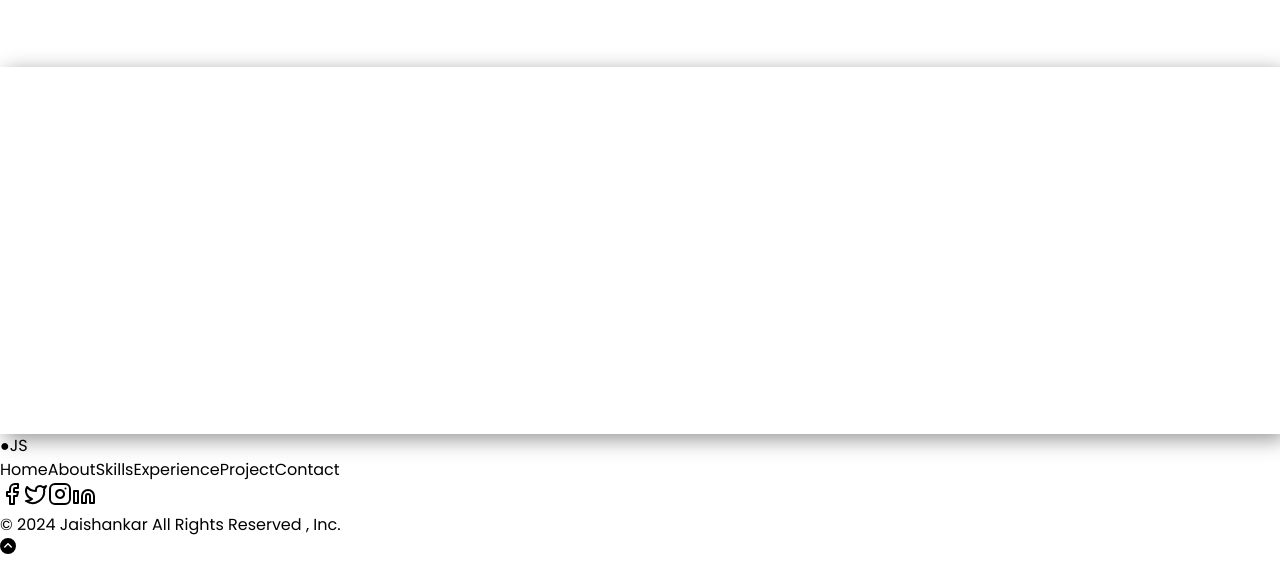
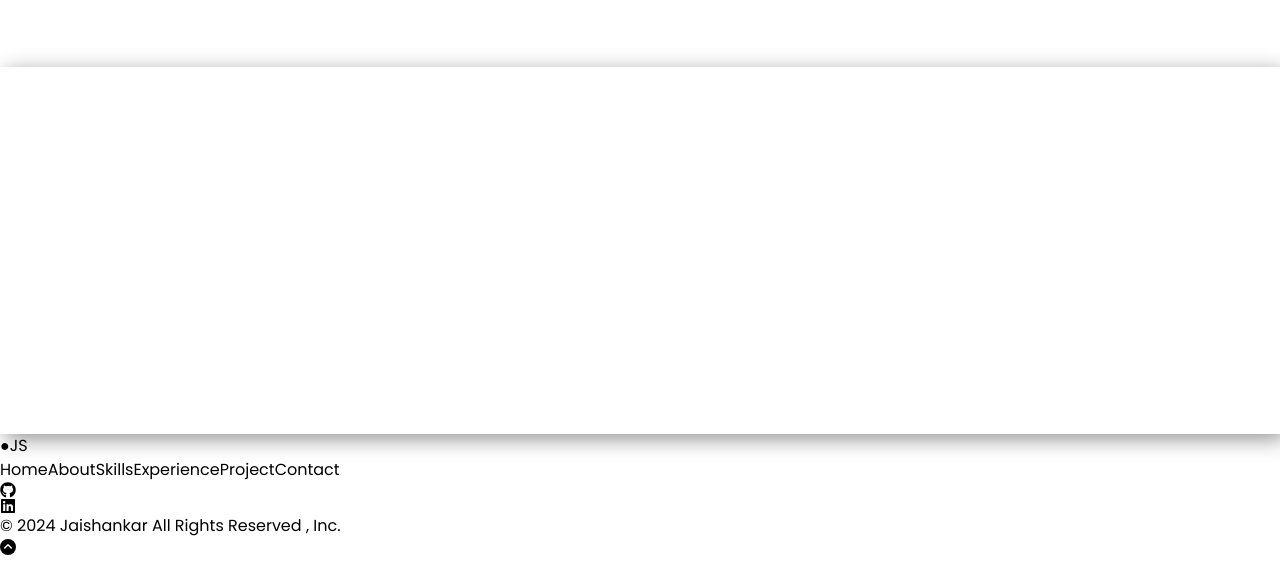
Before and after one commit to jaishankarreddy/portfolio, a React (Vite) app: page / in a window 1280 px wide. Shown: the part 4082-4644 px from the top of the page. Built offline with nearby package versions, Linux system fonts and the light colour scheme; a web font is replaced by a local one.

Commit message:
links updated

```diff
--- a/src/components/Footer.jsx
+++ b/src/components/Footer.jsx
@@ -1,5 +1,5 @@
 import React from "react";
-import { Facebook, Twitter, Instagram, Linkedin } from "lucide-react";
+import { FaLinkedin, FaGithub } from "react-icons/fa";
 
 const Footer = () => {
   const scrollToSection = (sectionId) => {
@@ -42,18 +42,12 @@ const Footer = () => {
 
 
           <div className=" flex justify-center gap-4 mb-6">
-            <button href="#" className="text-gray-600 hover:text-orange-500">
-              <Facebook className="h-5 w-5" />
-            </button>
-            <button href="#" className="text-gray-600 hover:text-orange-500">
-              <Twitter className="h-5 w-5" />
-            </button>
-            <button href="#" className="text-gray-600 hover:text-orange-500">
-              <Instagram className="h-5 w-5" />
-            </button>
-            <button href="#" className="text-gray-600 hover:text-orange-500">
-              <Linkedin className="h-5 w-5" />
-            </button>
+            <a href="https://github.com/jaishankarreddy" target="_blank" rel="noopener noreferrer" className="text-gray-600 hover:text-orange-500">
+              <FaGithub className="h-5 w-5" />
+            </a>
+            <a href="https://www.linkedin.com/in/jaishankar-reddy-9a65ab314" target="_blank" rel="noopener noreferrer" className="text-gray-600 hover:text-orange-500">
+              <FaLinkedin className="h-5 w-5" />
+            </a>
           </div>
           <p className="text-xs text-gray-600">
             © 2024 <span className="text-orange-500">Jaishankar</span> All
```
